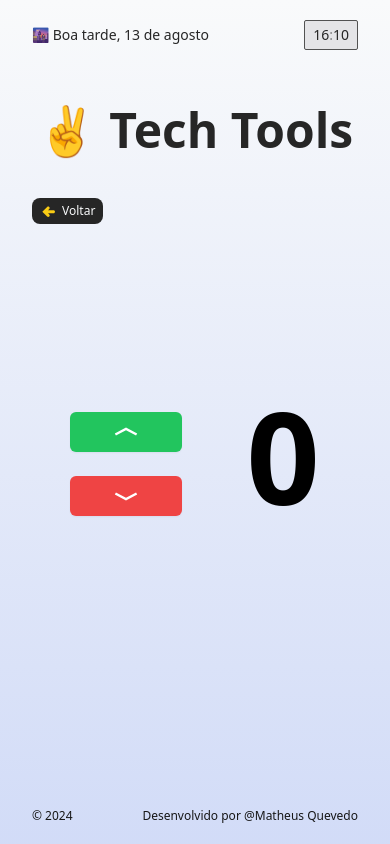
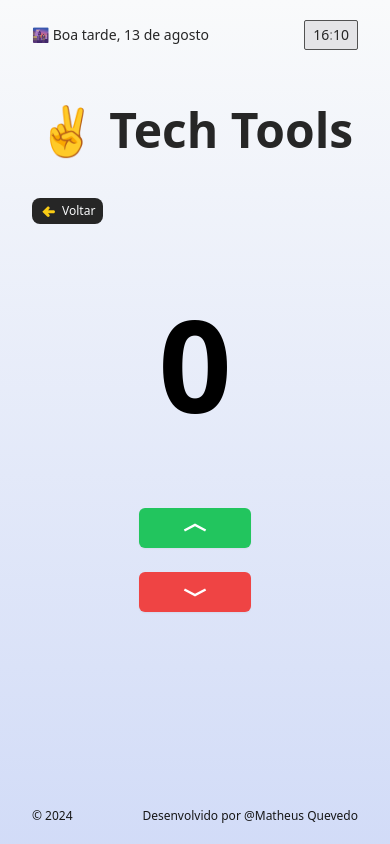
Before and after one commit to mthquevedo/Minhas-ferramentas, a React (Vite) app: page /contador in a window 390 px wide. Built offline with nearby package versions, Linux system fonts and the light colour scheme.

Commit message:
Adição: novas configurações de responsividade foram adicionadas

```diff
--- a/src/pages/Counter/index.tsx
+++ b/src/pages/Counter/index.tsx
@@ -18,7 +18,7 @@ export function Counter() {
         <main className="flex-1">
             <ReturnHomeButton />
 
-            <div className="h-4/5 flex justify-center items-center gap-16">
+            <div className="h-4/5 flex justify-center items-center gap-16 md:hidden">
 
                 <div className="flex flex-col gap-6 pt-4">
                     <CounterButton icon={<RiArrowUpWideFill />} className="bg-green-500 hover:bg-green-400" onClick={increment} />
@@ -27,6 +27,16 @@ export function Counter() {
 
                 <p className="font-bold text-9xl text-center">{count}</p>
             </div>
+
+            <div className="h-4/5 hidden flex-col justify-center items-center gap-16 md:flex">
+
+                <p className="font-bold text-9xl text-center">{count}</p>
+
+                <div className="flex flex-col gap-6 pt-4">
+                    <CounterButton icon={<RiArrowUpWideFill />} className="bg-green-500 hover:bg-green-400" onClick={increment} />
+                    <CounterButton icon={<RiArrowDownWideFill />} className="bg-red-500 hover:bg-red-400" onClick={decrement} />
+                </div>
+            </div>
         </main>
     )
 }
```
